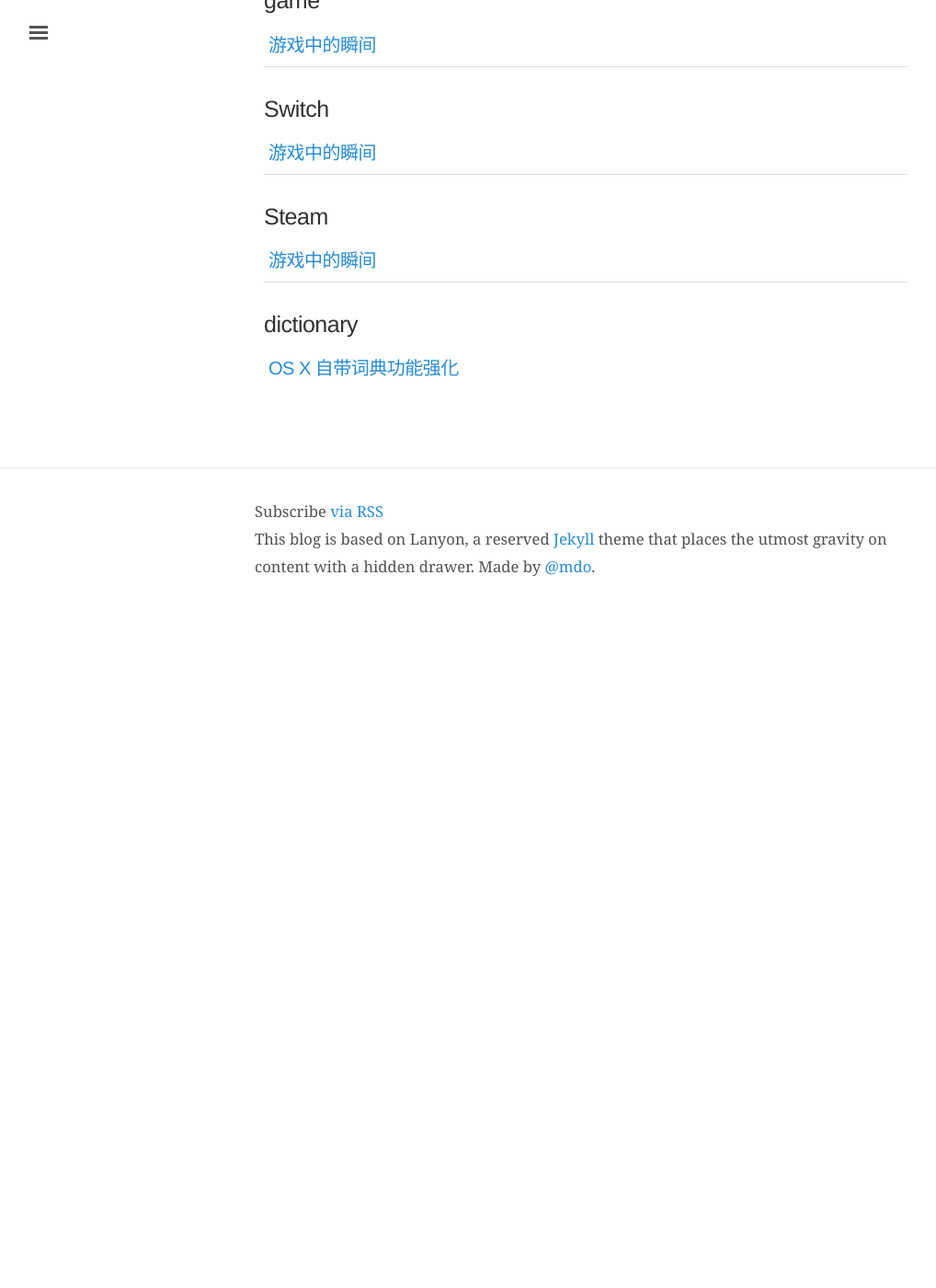
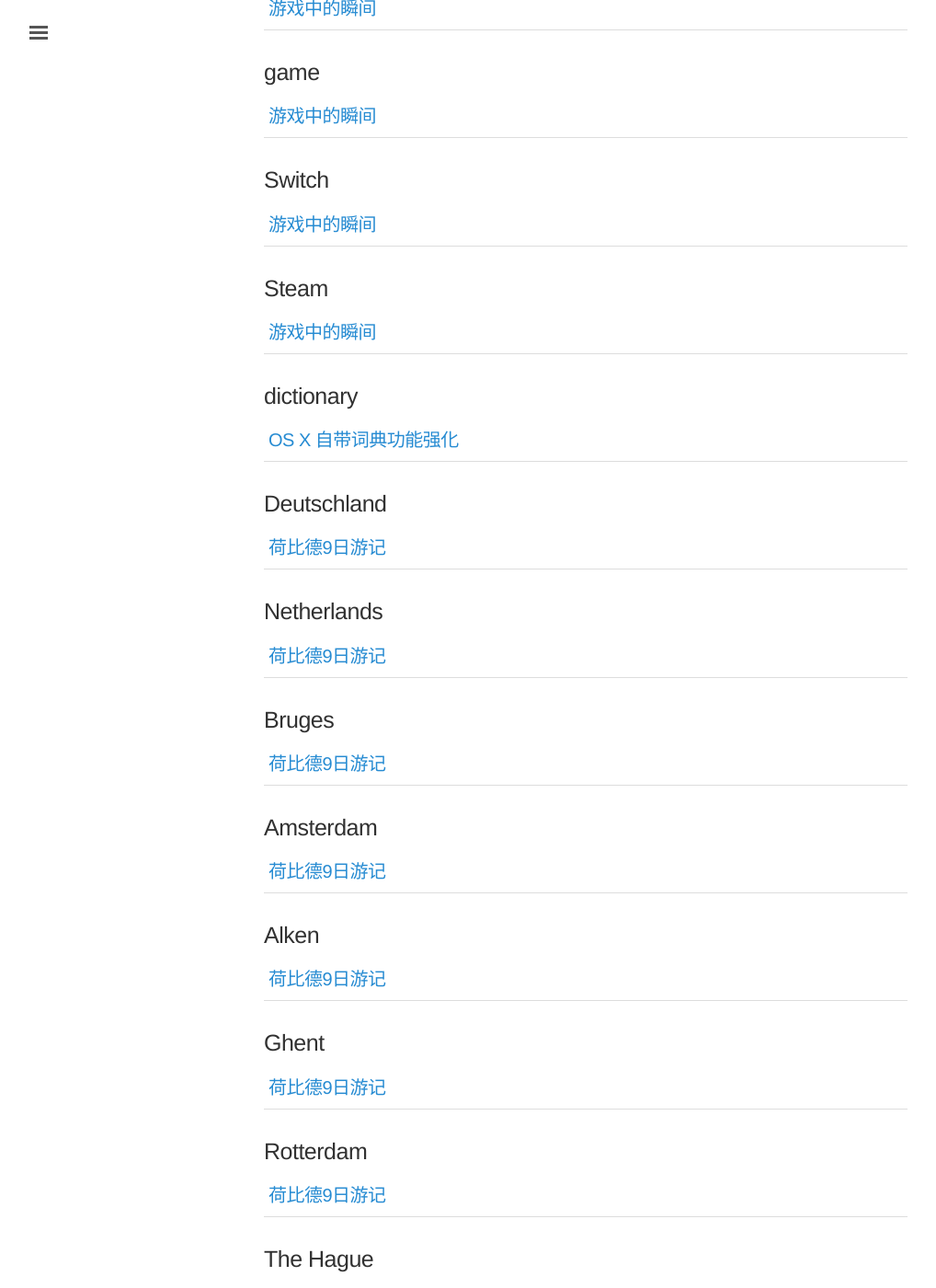
Before and after one commit to wittyfilter/wittyfilter.github.io, a Jekyll site: the page built from tags.md, in a window 1280 px wide and 1400 px high, scrolled down 8601 px. Shown: the whole window at 92% size, without its empty margins (3-1021 px from the left). Built offline with Jekyll 4.4.1, drawn with Linux system fonts in a browser that asks for light colours; some web fonts are replaced; before the commit the page ends 9231 px from its top, so only the background shows below that; some of the changed text lies outside the part shown.

Commit message:
Update Posts

```diff
--- a/_config.yml
+++ b/_config.yml
@@ -17,67 +17,10 @@
 url: "http://wittyfilter.github.io" # the base hostname & protocol for your site
 tagline:	'并不机智的滤波器'
 
-############################################################
-# Site configuration for the Jekyll 3 Pagination Gem
-# The values here represent the defaults if nothing is set
-pagination:
+timezone: Asia/Shanghai
 
-  # Site-wide kill switch, disabled here it doesn't run at all
-  enabled: true
-
-  # Set to 'true' to enable pagination debugging. This can be enabled in the site config or only for individual pagination pages
-  debug: false
-
-  # The default document collection to paginate if nothing is specified ('posts' is default)
-  collection: 'posts'
-
-  # How many objects per paginated page, used to be `paginate` (default: 0, means all)
-  per_page: 10
-
-  # The permalink structure for the paginated pages (this can be any level deep)
-  permalink: '/page/:num/' # Pages are index.html inside this folder (default)
-  #permalink: '/page/:num.html' # Pages are simple html files
-  #permalink: '/page/:num' # Pages are html files, linked jekyll extensionless permalink style.
-
-  # Optional the title format for the paginated pages (supports :title for original page title, :num for pagination page number, :max for total number of pages)
-  #title: 'Page :num'
-  title: ''
-
-  # Limit how many pagenated pages to create (default: 0, means all)
-  limit: 0
-
-  # Optional, defines the field that the posts should be sorted on (omit to default to 'date')
-  sort_field: 'date'
-
-  # Optional, sorts the posts in reverse order (omit to default decending or sort_reverse: true)
-  sort_reverse: true
-
-  # Optional, the default category to use, omit or just leave this as 'posts' to get a backwards-compatible behavior (all posts)
-  category: 'posts'
-
-  # Optional, the default tag to use, omit to disable
-  tag: ''
-
-  # Optional, the default locale to use, omit to disable (depends on a field 'locale' to be specified in the posts,
-  # in reality this can be any value, suggested are the Microsoft locale-codes (e.g. en_US, en_GB) or simply the ISO-639 language code )
-  locale: ''
-
- # Optional,omit or set both before and after to zero to disable.
- # Controls how the pagination trail for the paginated pages look like.
-  trail:
-    before: 2
-    after: 2
-
-  # Optional, the default file extension for generated pages (e.g html, json, xml).
-  # Internally this is set to html by default
-  extension: html
-
-  # Optional, the default name of the index file for generated pages (e.g. 'index.html')
-  # Without file extension
-  indexpage: 'index'
-
-############################################################
-# timezone: Asia/Shanghai
+paginate: 4
+paginate_path: "/blog/page:num/"
 
 # About/contact
 author:
@@ -94,15 +37,8 @@
 
 permalink: "/blog/:title"
 
-# Instagram plugin
-instagram_cache:         false # or true
-instagram_cache_dir:     '.instagram-cache'      # default '.instagram-cache'
-
-algolia:
-  application_id: 'D9T85B2H2T'
-
 plugins:
   - jemoji
-  - jekyll-paginate-v2
+  - jekyll-paginate
   - jekyll-admin
   - jekyll-algolia
--- /dev/null
+++ b/_posts/2018-10-11-travel-notes-of-B-D-NL.md
@@ -0,0 +1,26 @@
+---
+title: 荷比德9日游记
+layout: post
+categories:
+- Travel
+tags:
+- Belgium
+- Deutschland
+- Netherlands
+- Bruges
+- Amsterdam
+- Alken
+- Ghent
+- Rotterdam
+- The Hague
+- Cologne
+- Brussels
+- Hasselts
+---
+
+<iframe src="https://www.google.com/maps/d/u/0/embed?mid=1F-iPdjJfmnuXywSxCGVj-UEkpECsXU7s" width="640" height="480"></iframe>
+
+
+<iframe src="https://www.google.com/maps/d/u/0/embed?mid=1V9KDvxs7WokwuKcxIoD3334h62fb6HCn" width="640" height="480"></iframe>
+
+<iframe src="https://www.google.com/maps/d/u/0/embed?mid=1brWoEf7SHbWvM3eo5UvzjbzZjIUuVj-z" width="640" height="480"></iframe>
```
Also changed, not shown: index.html (+2 -6 lines).
